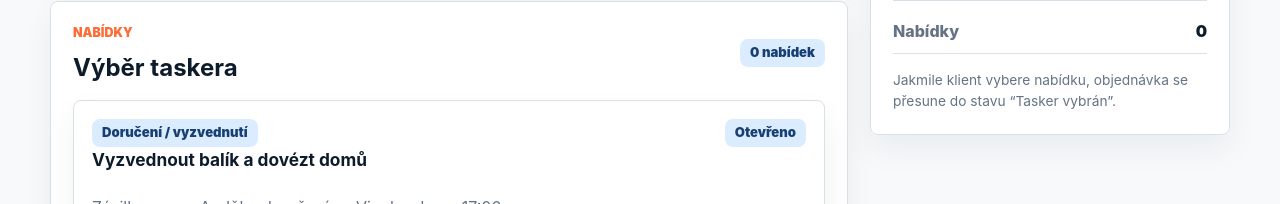
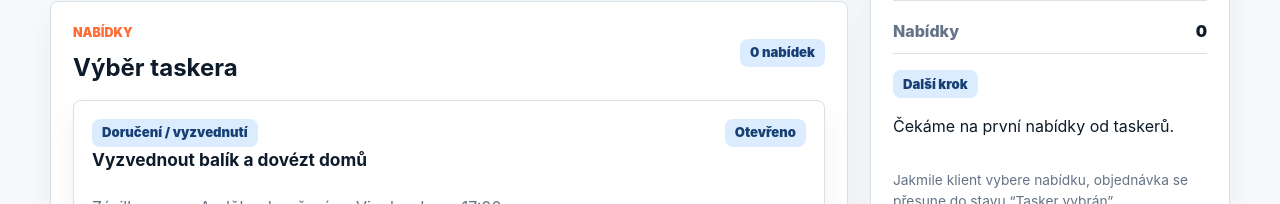
Before and after one commit to kaziodimm/taskovo-app, a Next.js app: page /ukol/demo-task-1 in a window 1280 px wide. Shown: the part 697-901 px from the top of the page. Built offline with nearby package versions, Linux system fonts and the light colour scheme; no server answers.

Commit message:
Add order workflow controls to detail page

```diff
--- a/app/ukol/[id]/page.tsx
+++ b/app/ukol/[id]/page.tsx
@@ -1,5 +1,5 @@
 import { notFound } from "next/navigation";
-import { addTaskAttachment } from "@/app/actions";
+import { addTaskAttachment, confirmTaskCompletion, requestTaskCompletion, startTaskWork } from "@/app/actions";
 import { Footer } from "@/components/Footer";
 import { Header } from "@/components/Header";
 import { TaskCard } from "@/components/TaskCard";
@@ -12,9 +12,19 @@ const statusLabels: Record<string, string> = {
   offers_received: "Nabídky dorazily",
   assigned: "Tasker vybrán",
   in_progress: "Probíhá",
+  awaiting_confirmation: "Čeká na potvrzení",
   completed: "Hotovo",
   cancelled: "Zrušeno",
   disputed: "Spor",
+};
+
+const workflowCopy: Record<string, string> = {
+  open: "Čekáme na první nabídky od taskerů.",
+  offers_received: "Klient si může vybrat nejlepší nabídku.",
+  assigned: "Vybraný tasker může začít práci.",
+  in_progress: "Tasker pracuje na objednávce.",
+  awaiting_confirmation: "Tasker označil práci jako hotovou. Klient ji může potvrdit.",
+  completed: "Objednávka je dokončená.",
 };
 
 function money(value: number) {
@@ -29,6 +39,7 @@ export default async function TaskDetailPage({ params }: { params: Promise<{ id:
   const supabase = await createServerSupabaseClient();
   const { data: { user } } = await supabase.auth.getUser();
   const isClientOwner = Boolean(user?.id && task.client_auth_user_id === user.id);
+  const isAssignedTasker = Boolean(user?.id && task.assigned_tasker_auth_user_id === user.id);
   const acceptedOffer = offers.find((offer) => offer.id === task.accepted_offer_id || offer.status === "accepted");
 
   return (
@@ -95,7 +106,7 @@ export default async function TaskDetailPage({ params }: { params: Promise<{ id:
                 </div>
                 <span className="pill">{offers.length} nabídek</span>
               </div>
-              <TaskCard task={task} offers={offers} canSelectOffer={isClientOwner} showOfferForm={!isClientOwner && task.status !== "assigned" && task.status !== "completed"} />
+              <TaskCard task={task} offers={offers} canSelectOffer={isClientOwner} showOfferForm={!isClientOwner && task.status !== "assigned" && task.status !== "in_progress" && task.status !== "awaiting_confirmation" && task.status !== "completed"} />
             </section>
           </div>
 
@@ -109,6 +120,28 @@ export default async function TaskDetailPage({ params }: { params: Promise<{ id:
                 <div><dt>Rozpočet</dt><dd>{money(task.budget_czk)} Kč</dd></div>
                 <div><dt>Nabídky</dt><dd>{offers.length}</dd></div>
               </dl>
+              <div className={styles.workflowBox}>
+                <span className="pill">Další krok</span>
+                <p>{workflowCopy[task.status] ?? "Objednávka čeká na další akci."}</p>
+                {isAssignedTasker && task.status === "assigned" ? (
+                  <form action={startTaskWork}>
+                    <input type="hidden" name="task_id" value={task.id} />
+                    <button className="button primary" type="submit">Začít práci</button>
+                  </form>
+                ) : null}
+                {isAssignedTasker && task.status === "in_progress" ? (
+                  <form action={requestTaskCompletion}>
+                    <input type="hidden" name="task_id" value={task.id} />
+                    <button className="button primary" type="submit">Označit jako hotové</button>
+                  </form>
+                ) : null}
+                {isClientOwner && task.status === "awaiting_confirmation" ? (
+                  <form action={confirmTaskCompletion}>
+                    <input type="hidden" name="task_id" value={task.id} />
+                    <button className="button primary" type="submit">Potvrdit dokončení</button>
+                  </form>
+                ) : null}
+              </div>
               {acceptedOffer ? (
                 <div className={styles.selectedTaskerBox}>
                   <span className="pill status-assigned">Vybráno</span>
```
